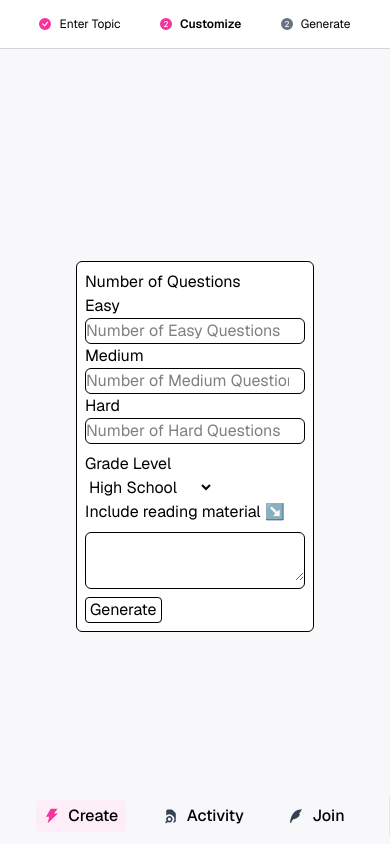
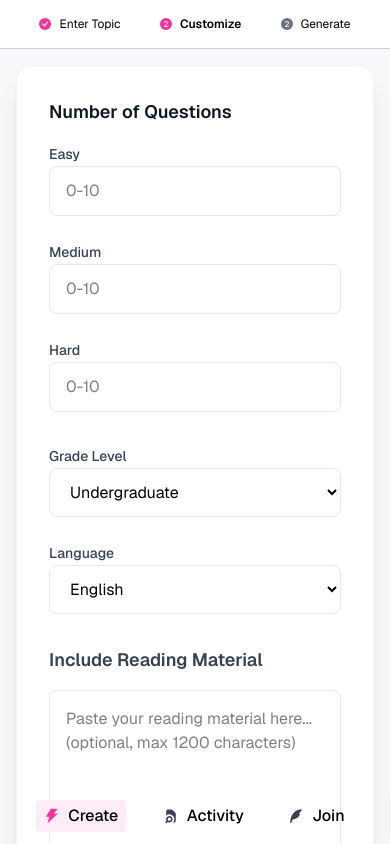
Before and after one commit to aritradhabal/QuizFlow-React, a React (Vite) app: page / in a window 390 px wide. Both pictures are taken after typing "Sample" into the empty fields and a click on the button "Next". Shown: the top 844 px of the page. Built offline with nearby package versions, Linux system fonts and the light colour scheme; the HTML template or start-up script is replaced by a standard one.

Commit message:
implementing forms

```diff
--- a/src/components/customize/CustomizeLayout.jsx
+++ b/src/components/customize/CustomizeLayout.jsx
@@ -2,49 +2,99 @@ import React from 'react';
 import { useForm } from 'react-hook-form';
 
 export default function CustomizeLayout() {
-  const { register, handleSubmit, formState: { errors } } = useForm();
-  const onSubmit = data => console.log(data);
-  console.log(errors);
+  const { register, handleSubmit, formState: { errors }, subscribe} = useForm();
+
+  const onSubmit = (data) => {
+    console.log(data);
+  }
 
   return (
-    <div className="min-h-full bg-[#F8F8FB] grid place-items-center">
-      <form className="grid gap-y-2 border-1 bg-white rounded-md p-2" onSubmit={handleSubmit(onSubmit)}>
+    <>
+    <form onSubmit={handleSubmit(onSubmit)} className="h-full bg-[#F8F8FB] flex items-center justify-center p-4">
+      <div className="w-full max-w-2xl">
 
-        <div className='grid'>
-          <p>Number of Questions</p>
-          <div className=' grid'>
-            <p>Easy</p>
-            <input className="outline-none border-1 rounded-md" type="number" placeholder="Number of Easy Questions" {...register("Number of Easy Questions", {required: true, max: 10, min: 0})} />
+        <div className="bg-white rounded-2xl shadow-xl border border-gray-100 p-8 space-y-8">
+          {/* Number of Questions Section */}
+          <div className="space-y-4">
+            <h2 className="text-lg font-semibold text-gray-900">Number of Questions</h2>
 
-            <p>Medium</p>
-            <input className="outline-none border-1 rounded-md" type="number" placeholder="Number of Medium Questions" {...register("Number of Medium Questions", {required: true, max: 10, min: 0})} />
+            <div className="grid grid-cols-1 md:grid-cols-3 gap-6">
+              <div className="space-y-2">
+                <label className="text-sm font-medium text-gray-700">Easy</label>
+                <input
+                  {...register("easy", { required: true, min: 0, max: 10, valueAsNumber: true })}
+                  className="w-full px-4 py-3 border border-gray-200 rounded-lg focus:ring-2 focus:ring-indigo-500 focus:border-transparent outline-none transition-all duration-200 hover:border-gray-300"
+                  type="number"
+                  placeholder="0-10"
+                />
+              </div>
 
-            <p>Hard</p>
-            <input className="outline-none border-1 rounded-md" type="number" placeholder="Number of Hard Questions" {...register("Number of Hard Questions", {required: true, max: 10, min: 0})} />
+              <div className="space-y-2">
+                <label className="text-sm font-medium text-gray-700">Medium</label>
+                <input
+                  {...register("medium", { required: true, min: 0, max: 10, valueAsNumber: true })}
+                  className="w-full px-4 py-3 border border-gray-200 rounded-lg focus:ring-2 focus:ring-indigo-500 focus:border-transparent outline-none transition-all duration-200 hover:border-gray-300"
+                  type="number"
+                  placeholder="0-10"
+                />
+              </div>
+
+              <div className="space-y-2">
+                <label className="text-sm font-medium text-gray-700">Hard</label>
+                <input
+                  {...register("hard", { required: true, min: 0, max: 10, valueAsNumber: true })}
+                  className="w-full px-4 py-3 border border-gray-200 rounded-lg focus:ring-2 focus:ring-indigo-500 focus:border-transparent outline-none transition-all duration-200 hover:border-gray-300"
+                  type="number"
+                  placeholder="0-10"
+                />
+              </div>
+            </div>
           </div>
 
+          {/* Grade Level and Language */}
+          <div className="grid grid-cols-1 md:grid-cols-2 gap-6">
+            <div className="space-y-2">
+              <label className="text-sm font-medium text-gray-700">Grade Level</label>
+              <select {...register("grade",{required: true, value:"Undergraduate"})} className="w-full px-4 py-3 border border-gray-200 rounded-lg focus:ring-2 focus:ring-indigo-500 focus:border-transparent outline-none transition-all duration-200 hover:border-gray-300 bg-white">
+                <option value="High School">High School</option>
+                <option value="Undergraduate">Undergraduate</option>
+                <option value="Post-Graduate">Post-Graduate</option>
+              </select>
+            </div>
+
+            <div className="space-y-2">
+              <label className="text-sm font-medium text-gray-700">Language</label>
+              <select {...register("language",{required: true, value:"English"})} className="w-full px-4 py-3 border border-gray-200 rounded-lg focus:ring-2 focus:ring-indigo-500 focus:border-transparent outline-none transition-all duration-200 hover:border-gray-300 bg-white">
+                <option value="English">English</option>
+              </select>
+            </div>
+          </div>
+
+          {/* Reading Material Section */}
+          <div className="space-y-4">
+            <h2 className="text-lg font-semibold text-gray-700">Include Reading Material</h2>
+            <textarea
+              {...register("material", { maxLength: 1200 })}
+              className="w-full px-4 py-4 border border-gray-200 rounded-lg focus:ring-2 focus:ring-indigo-500 focus:border-transparent outline-none transition-all duration-200 hover:border-gray-300 resize-none"
+              rows="6"
+              placeholder="Paste your reading material here... (optional, max 1200 characters)"
+            />
+          </div>
+
+          {/* Submit Button */}
+          <div className="flex justify-center pt-4">
+            <button type="submit"
+              className="cursor-pointer px-8 py-3 bg-pink-500 text-white font-semibold rounded-xl hover:bg-pink-500 transform hover:scale-105 transition-all duration-200 shadow-lg hover:shadow-xl focus:outline-none"
+
+            >
+              Generate Quiz ✨
+            </button>
+          </div>
         </div>
 
-        <div className='grid'>
-          <div>
-              <p>Grade Level</p>
-              <select {...register("Grade Level", { required: true })}>
-                <option value="High School">High School</option>
-                <option value=" Undergraduate"> Undergraduate</option>
-                <option value=" Post-Graduate"> Post-Graduate</option>
-              </select>
-          </div>
-          <div>
-            <p>Include reading material ↘️</p>
-          </div>
-        </div>
-        <div className='border-1 rounded-md'>
-            <textarea className="outline-none w-full " {...register("Include reading material", {min:0 , max: 1000})} />
-        </div>
+      </div>
+    </form>
+  </>
 
-        <button className='cursor-pointer border-1 rounded-sm px-1 w-fit' type="submit">Generate</button>
-
-      </form>
-    </div>
   );
 }
--- a/src/components/home/Cards.jsx
+++ b/src/components/home/Cards.jsx
@@ -7,7 +7,7 @@ import CardsLayout from './Cards/CardsLayout'
 function Cards() {
   return (
     <>
-        <div className="grid grid-cols-1 md:grid-cols-2 lg:grid-cols-3 gap-y-2 md:gap-2 lg:gap-3 justify-items-center max-w-full mx-auto max-h-1/5 md:max-h-95 overflow-y-auto">
+        <div className="grid grid-cols-1 md:grid-cols-2 lg:grid-cols-3 gap-y-2 md:gap-2 lg:gap-3 justify-items-center max-w-full mx-auto max-h-90 md:max-h-95 overflow-y-auto">
                 <CardsLayout emoji="plus" title="Mathematics" desc="Calculus and Algebra"/>
                 <CardsLayout emoji="laptop" title="Computer Science" desc="Data Structures and Algorithms"/>
                 <CardsLayout emoji="robot" title="Artificial Intelligence" desc="Machine Learning Basics"/>
```
